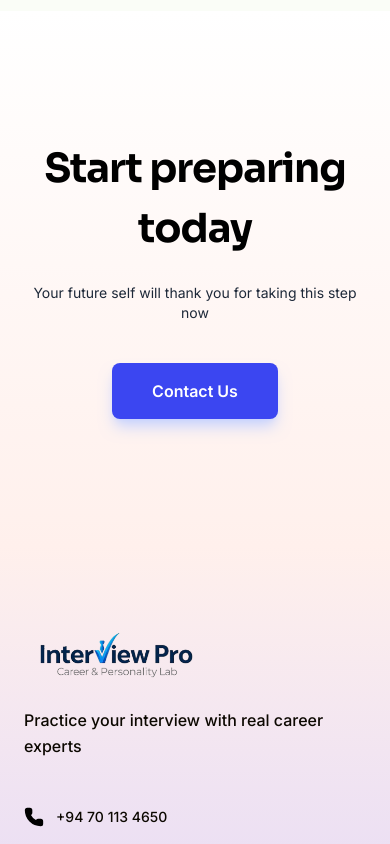
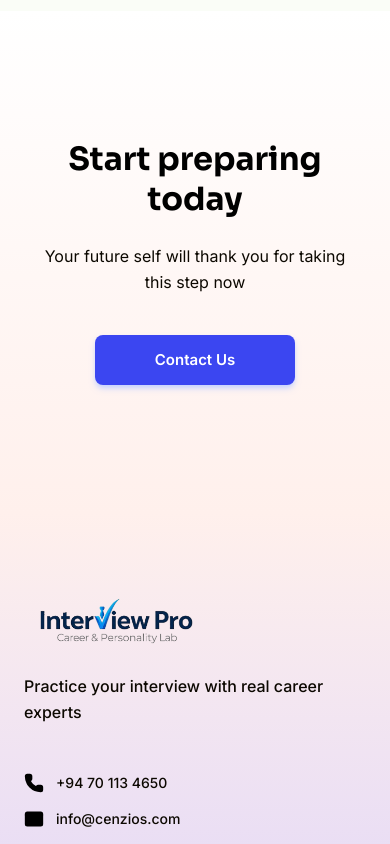
Before and after one commit to chamithsandeepa/InterviewPro, a Next.js app: page / in a window 390 px wide. Shown: the part 11156-12000 px from the top of the page. Built offline with nearby package versions, Linux system fonts and the light colour scheme.

Commit message:
refactor CTA component for improved structure and mobile responsiveness

```diff
--- a/components/CTA.tsx
+++ b/components/CTA.tsx
@@ -8,8 +8,10 @@ export default function CTA() {
       id="contact"
       className="bg-linear-to-b from-white to-[#FFF0EC] py-32 font-inter overflow-hidden"
     >
+      <div className="mx-auto max-w-4xl px-6">
+        {/* DESKTOP VIEW */}
+        <div className="hidden lg:block text-center">
           <motion.div
-        className="mx-auto max-w-4xl px-6 text-center"
             initial={{ opacity: 0, y: 40, scale: 0.98 }}
             whileInView={{ opacity: 1, y: 0, scale: 1 }}
             viewport={{ once: true }}
@@ -58,6 +60,39 @@ export default function CTA() {
               </motion.a>
             </motion.div>
           </motion.div>
+        </div>
+
+        {/* MOBILE VIEW */}
+        <div className="block lg:hidden text-center">
+          <motion.div
+            initial={{ opacity: 0, y: 30 }}
+            whileInView={{ opacity: 1, y: 0 }}
+            viewport={{ once: true }}
+            transition={{ duration: 0.6 }}
+          >
+            {/* Heading */}
+            <h2 className="font-sora text-[32px] font-bold text-black leading-tight">
+              Start preparing today
+            </h2>
+
+            {/* Subtext */}
+            <p className="mt-6 text-[#0C0801] text-[16px] leading-relaxed px-4">
+              Your future self will thank you for taking this step now
+            </p>
+
+            {/* Button */}
+            <div className="mt-10 flex justify-center">
+              <motion.a
+                href="tel:+94701134650"
+                className="rounded-lg bg-[#3B46F1] px-12 py-3.5 text-[15px] font-semibold text-white shadow-md shadow-indigo-200 w-full max-w-[200px]"
+                whileTap={{ scale: 0.95 }}
+              >
+                Contact Us
+              </motion.a>
+            </div>
+          </motion.div>
+        </div>
+      </div>
     </section>
   );
 }
```
Lines whose indentation alone changed are shown as unchanged.
